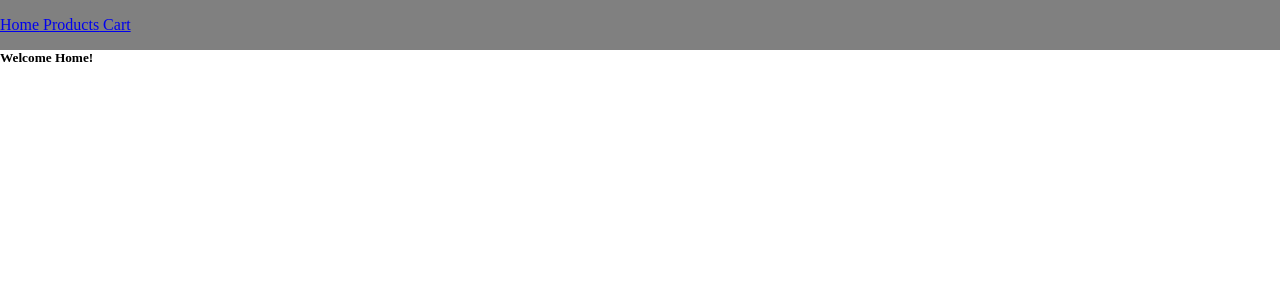
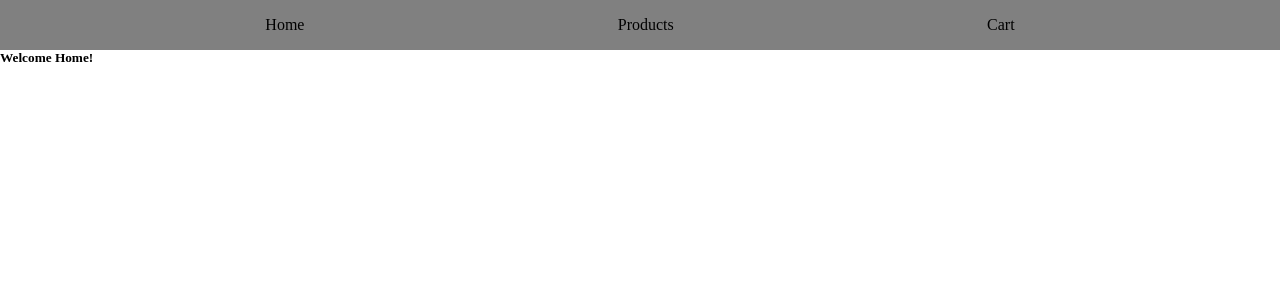
Before and after one commit to MTLY-1610/ESHOP-GUM, a React (Create React App) app: page / in a window 1280 px wide. Shown: the top 300 px of the page. Built offline with nearby package versions, Linux system fonts and the light colour scheme.

Commit message:
A little bit styling on the route, easier to code

```diff
--- a/src/App.css
+++ b/src/App.css
@@ -6,8 +6,19 @@
 
 nav {
   background-color: grey;
-  padding: 1rem 0rem;
-  color: white;
+  display: flex;
+  justify-content: space-evenly;
+  align-items: center;
+}
+
+.navbar:hover {
+  color: lime;
+  background-color: thistle;
+}
+
+.navbar {
+  color: black;
   text-decoration: none;
   list-style: none;
+  padding: 1rem 3rem;
 }
--- a/src/App.tsx
+++ b/src/App.tsx
@@ -15,9 +15,15 @@ function App() {
     <Router>
       <div>
         <nav>
-          <NavLink to="/"> Home</NavLink>
-          <NavLink to="/products"> Products</NavLink>
-          <NavLink to="/cart"> Cart</NavLink>
+          <NavLink className="navbar" to="/" exact>
+            Home
+          </NavLink>
+          <NavLink className="navbar" to="/products" exact>
+            Products
+          </NavLink>
+          <NavLink className="navbar" to="/cart" exact>
+            Cart
+          </NavLink>
         </nav>
         <div>
           <Route path="/" exact component={Home} />
```
